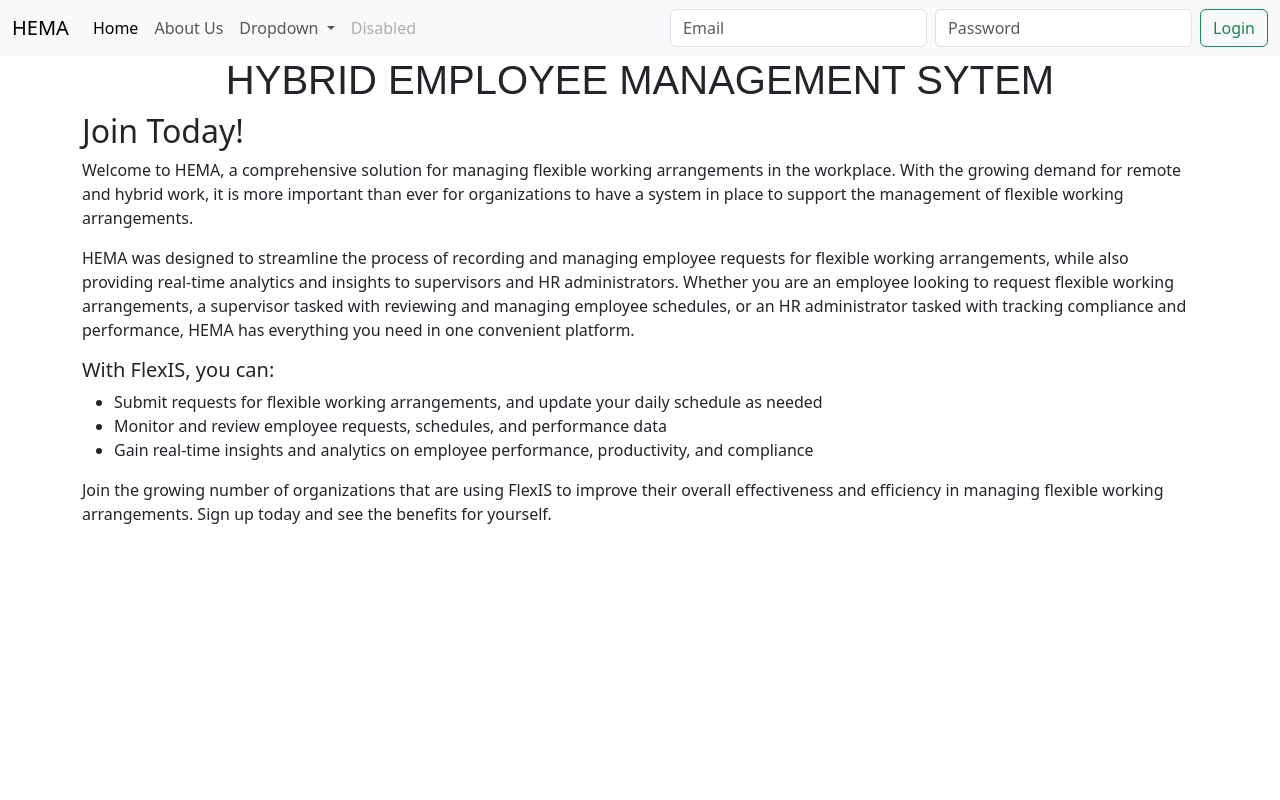
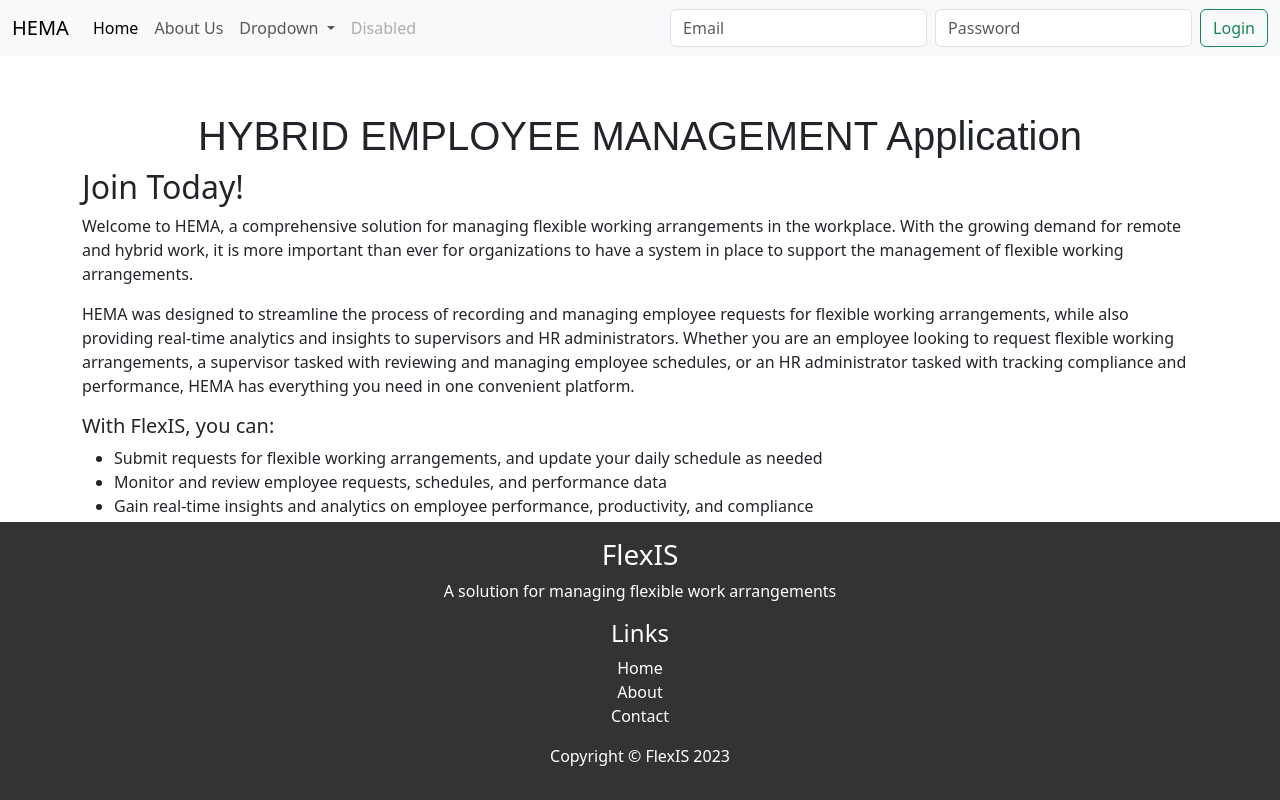
Before and after one commit to yahyaHaghshenas/employeeManagementWebApp, a plain HTML site: page index.html in a window 1280 px wide. Drawn offline with nearby package versions, Linux system fonts and the light colour scheme.

Commit message:
style enhanced

```diff
--- a/index.html
+++ b/index.html
@@ -55,7 +55,7 @@
         </nav>
         <div class="container">
             <h1>
-                HYBRID EMPLOYEE MANAGEMENT SYTEM
+                HYBRID EMPLOYEE MANAGEMENT Application
             </h1>
             <h2>Join Today!</h2>
             <p>
@@ -93,4 +93,24 @@
             </p>
         </div>
     </body>
+    <footer>
+        <div class="footer-container">
+            <div class="footer-left">
+            <h3>FlexIS</h3>
+            <p>A solution for managing flexible work arrangements</p>
+            </div>
+            <div class="footer-right">
+            <h4>Links</h4>
+            <ul>
+                <li><a href="#">Home</a></li>
+                <li><a href="#">About</a></li>
+                <li><a href="#">Contact</a></li>
+            </ul>
+            </div>
+        </div>
+        <div class="footer-copyright">
+            <p>Copyright &copy; FlexIS 2023</p>
+        </div>
+    </footer>
+
 </html>
--- a/style.css
+++ b/style.css
@@ -1,10 +1,51 @@
 
+html, body {
+    height: 100%;
+    margin: 0;
+    padding: 0;
+  }
 
+  .wrapper {
+    min-height: 100%;
+    height: auto !important;
+    height: 100%;
+    margin: 0 auto -50px; /* This is the height of your footer */
+  }
 
 
 h1{
     font-family: Arial, Helvetica, sans-serif;
     text-align: center;
-    margin-top: 5%;
+    margin-top: 5% !important;
     color: rgb(229, 233, 236);
 }
+
+footer {
+    /* height: 50px;  */
+    clear: both;
+    background-color: #333;
+    color: #fff;
+    padding: 1em;
+    text-align: center;
+    bottom: 0;
+    position: absolute;
+    right: 0;
+    left: 0;
+  }
+
+  footer a {
+    color: #fff;
+    text-decoration: none;
+  }
+
+  footer a:hover {
+    color: #ccc;
+  }
+
+  footer ul {
+    padding: 0;
+  }
+
+  footer li {
+    list-style: none;
+  }
```
